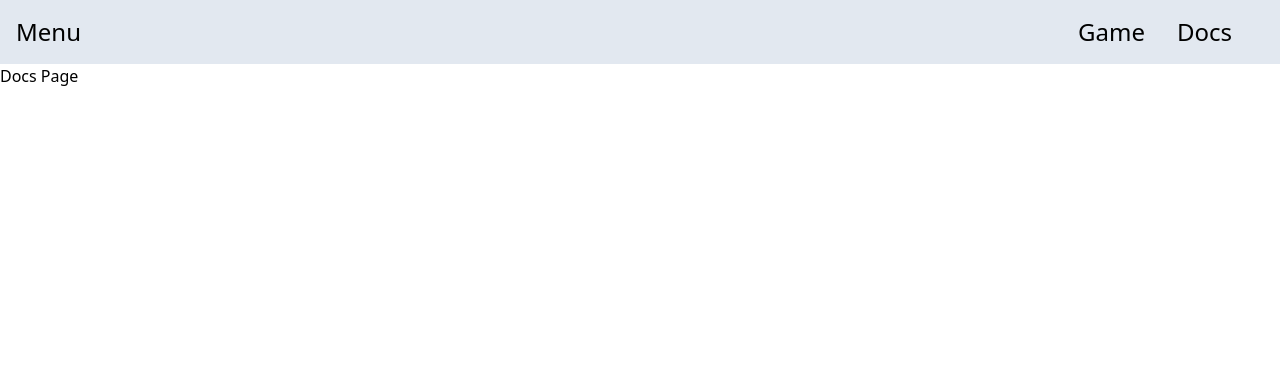
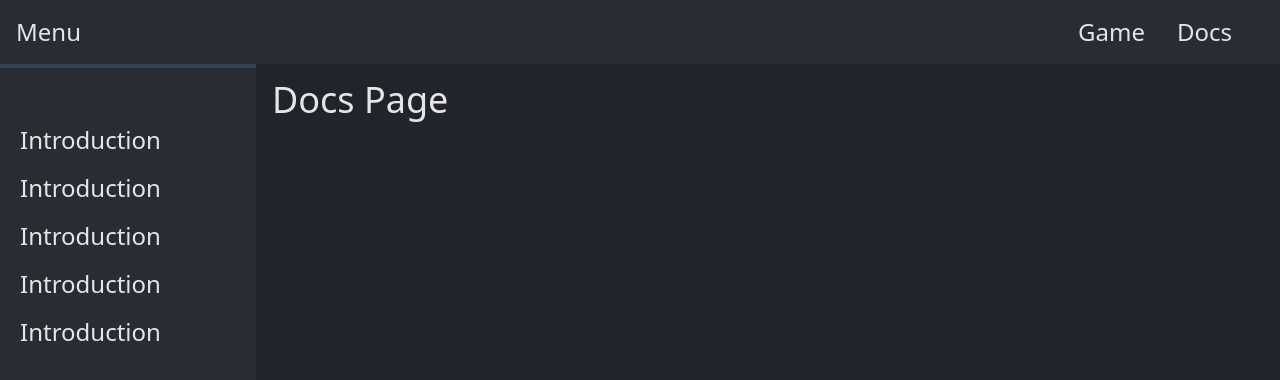
Before and after one commit to FilipsP/cyber_conflict, a React (Vite) app: page /docs in a window 1280 px wide. Shown: the top 380 px of the page. Built offline with nearby package versions, Linux system fonts and the light colour scheme.

Commit message:
Add responsive sidebar

```diff
--- a/package.json
+++ b/package.json
@@ -12,6 +12,7 @@
   "dependencies": {
     "react": "^18.2.0",
     "react-dom": "^18.2.0",
+    "react-icons": "^4.11.0",
     "react-router-dom": "^6.18.0"
   },
   "devDependencies": {
--- a/src/App.css
+++ b/src/App.css
@@ -1,3 +1,9 @@
 @tailwind base;
 @tailwind components;
 @tailwind utilities;
+
+@layer base{
+  body{
+    @apply bg-dark-body-bg text-light-text;
+  }
+}
--- a/src/App.jsx
+++ b/src/App.jsx
@@ -8,11 +8,13 @@ function App() {
   return (
     <div>
       <Navbar />
-      <Routes>
-        <Route path="/" element={<GamePage />} />
-        <Route path="/docs" element={<DocsPage />} />
-        <Route path="*" element={<h1>Not Found</h1>} />
-      </Routes>
+      <div className="mt-16">
+        <Routes>
+          <Route path="/" element={<GamePage />} />
+          <Route path="/docs" element={<DocsPage />} />
+          <Route path="*" element={<h1>Not Found</h1>} />
+        </Routes>
+      </div>
     </div>
   )
 }
--- a/src/components/Navbar.jsx
+++ b/src/components/Navbar.jsx
@@ -2,20 +2,14 @@ import { Link } from "react-router-dom"
 
 function Navbar() {
   return (
-    <nav className="w-full top-0 text-2xl bg-slate-200">
+    <nav className="fixed w-full top-0 text-2xl bg-dark-bg">
       <div className="h-16 flex justify-between items-center mx-4">
         <div>Menu</div>
         <ul className="md:flex md-justify-end md-border-0 md:mr-8 md:space-x-8">
-          <Link
-            to="/"
-            className="hover:text-slate-500 transition duration-100 ease-out"
-          >
+          <Link to="/" className="transition duration-100 ease-out">
             Game
           </Link>
-          <Link
-            to="/docs"
-            className="hover:text-slate-500 transition duration-100 ease-out"
-          >
+          <Link to="/docs" className="transition duration-100 ease-out">
             Docs
           </Link>
         </ul>
--- /dev/null
+++ b/src/components/Sidebar.jsx
@@ -0,0 +1,67 @@
+import { useState } from "react"
+import { BiMenuAltLeft } from "react-icons/bi"
+import { IoMdClose } from "react-icons/io"
+
+function Sidebar() {
+  const [isSidebarOpen, setIsSidebarOpen] = useState(false)
+  return (
+    <div className="">
+      <button
+        className="m-2 p-1 hover:bg-gray-600 rounded md:hidden"
+        onClick={() => setIsSidebarOpen(!isSidebarOpen)}
+      >
+        <BiMenuAltLeft className="text-4xl" />
+      </button>
+      <aside
+        className={` transition-all duration-500 ease-in-out transform md:translate-x-0 ${
+          isSidebarOpen ? "translate-x-0" : "-translate-x-full"
+        } fixed mt-16 top-0 left-0 bg-dark-bg w-64 h-screen border-t-4 border-t-gray-700`}
+      >
+        <button
+          className="absolute top-0 right-0 p-0.5 m-2 md:hidden hover:bg-gray-600 rounded"
+          onClick={() => setIsSidebarOpen(false)}
+        >
+          <IoMdClose className="text-4xl" />
+        </button>
+        <div className="h-full px-3 py-2 mt-10 overflow-y-auto">
+          <ul className="space-y-2 font-medium text-2xl">
+            <li>
+              <a
+                href="#"
+                className="flex items-center rounded-lg hover:bg-gray-700 group p-2"
+              >
+                Introduction
+              </a>
+              <a
+                href="#"
+                className="flex items-center rounded-lg hover:bg-gray-700 group p-2"
+              >
+                Introduction
+              </a>
+              <a
+                href="#"
+                className="flex items-center rounded-lg hover:bg-gray-700 group p-2"
+              >
+                Introduction
+              </a>
+              <a
+                href="#"
+                className="flex items-center rounded-lg hover:bg-gray-700 group p-2"
+              >
+                Introduction
+              </a>
+              <a
+                href="#"
+                className="flex items-center rounded-lg hover:bg-gray-700 group p-2"
+              >
+                Introduction
+              </a>
+            </li>
+          </ul>
+        </div>
+      </aside>
+    </div>
+  )
+}
+
+export default Sidebar
--- a/src/pages/DocsPage.jsx
+++ b/src/pages/DocsPage.jsx
@@ -1,7 +1,12 @@
+import Sidebar from "../components/Sidebar"
+
 function DocsPage() {
   return (
     <div>
-      <h1>Docs Page</h1>
+      <Sidebar />
+      <div className="p-4 ml-64">
+        <div className="text-4xl">Docs Page</div>
+      </div>
     </div>
   )
 }
--- a/tailwind.config.js
+++ b/tailwind.config.js
@@ -2,7 +2,13 @@
 export default {
   content: ["./*.html", "./src/**/*.{js,jsx,ts,tsx}"],
   theme: {
-    extend: {},
+    extend: {
+      colors: {
+        "dark-body-bg": "#21242A",
+        "dark-bg": "#282C34",
+        "light-text": "#E5E5E5",
+      },
+    },
   },
   plugins: [],
 }
```
Also changed, not shown: 1 other file (tests, documents, lock files or other folders).
